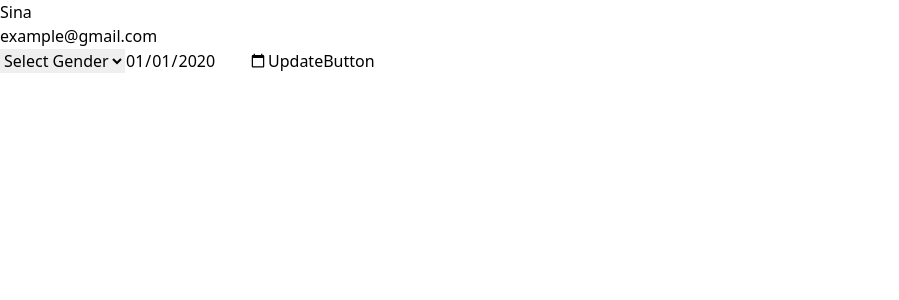
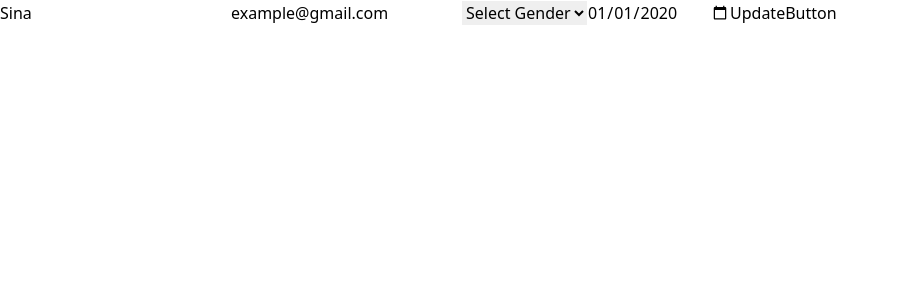
Before and after one commit to Sina-Hgs/user-profile-react, a React (Vite) app: page / in a window 1280 px wide. Both pictures are taken after a click on the button "Edit Profile". Shown: the top 300 px of the page, without its empty margins (0-899 px from the left). Built offline with nearby package versions, Linux system fonts and the light colour scheme; the HTML template or start-up script is replaced by a standard one.

Commit message:
added form tags and state handling with useRef to the editpage user name and email. Also added some comments to the custom hooks for clarification.

```diff
--- a/src/hooks/useLocalStorage.jsx
+++ b/src/hooks/useLocalStorage.jsx
@@ -1,4 +1,6 @@
 import { useState, useEffect } from "react";
+
+// This custom hooks gets the storage key of the value you want to save in the local storage + the value you want to assign it. You can use this hook to initialize a value or update it. It can also recieve a fallback state which I use for the initial values shown on the app when the user hasn't edited/updated any values.
 
 const useLocalStorage = (storageKey, fallbackState) => {
   const [value, setValue] = useState(
--- a/src/routes/EditProfile.jsx
+++ b/src/routes/EditProfile.jsx
@@ -1,37 +1,64 @@
+import { useRef } from "react";
 import useLocalStorage from "../hooks/useLocalStorage";
-import { useNavigate } from "react-router-dom";
 
 import DropDown from "../components/DropDown";
 import Calender from "../components/Calender";
 
 const EditProfile = () => {
-  const Navigate = useNavigate();
-
   // LOCAL STORAGE STATES
   const [userInfo, setUserInfo] = useLocalStorage("userInfo");
   const [userGender, setUserGender] = useLocalStorage("userGender");
   const [userBirth, setUserBirth] = useLocalStorage("userBirth");
 
-  // HANDLE CLICK FOR THE UPDATE BUTTON
+  // REFS FOR THE INPUT STATE HANDLING
+  const nameRef = useRef(userInfo.name);
+  const emailRef = useRef(userInfo.email);
+
+  // HANDLE Click FOR THE UPDATE BUTTON
   const handleClick = () => {
     setUserInfo({
-      name: "heyyy",
-      email: "example@gmail.com",
+      name: nameRef.current,
+      email: emailRef.current,
     });
-    // Navigate("/");
   };
 
   return (
-    <>
-      <h2>{userInfo.name}</h2>
-      <p>{userInfo.email}</p>
+    <form action="/">
+      <label htmlFor="name">
+        <input
+          id="name"
+          name="name"
+          required
+          type="text"
+          defaultValue={userInfo.name}
+          onChange={(e) => {
+            nameRef.current = e.target.value;
+          }}
+        />
+      </label>
+
+      <label htmlFor="email">
+        <input
+          id="email"
+          name="email"
+          required
+          type="email"
+          defaultValue={userInfo.email}
+          onChange={(e) => {
+            emailRef.current = e.target.value;
+          }}
+        />
+      </label>
+
       <DropDown
         defaultValue={userGender.gender}
         selections={["Male", "Female"]}
       />
       <Calender defaultValue={userBirth.birthDate} />
-      <button onClick={handleClick}>UpdateButton</button>
-    </>
+      <button type="submit" onClick={handleClick}>
+        UpdateButton
+      </button>
+    </form>
   );
 };
 
--- a/src/routes/ProfilePage.jsx
+++ b/src/routes/ProfilePage.jsx
@@ -31,7 +31,10 @@ const ProfilePage = () => {
   return (
     <>
       <UserInfo />
-      <DropDown defaultValue={userGender.gender} selections={["Male", "Female"]} />
+      <DropDown
+        defaultValue={userGender.gender}
+        selections={["Male", "Female"]}
+      />
       <Calender defaultValue={userBirth.birthDate} />
 
       <button
```
